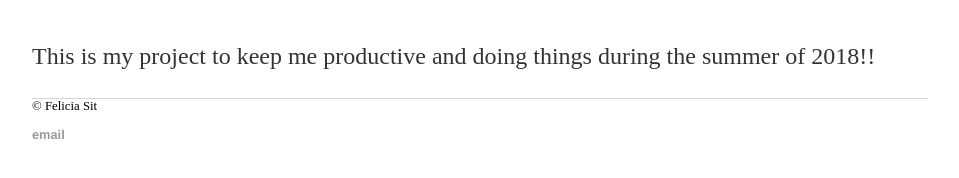
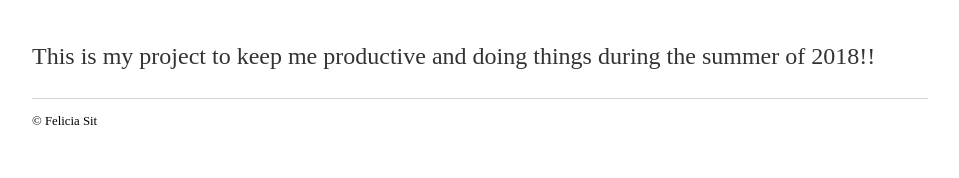
Before and after one commit to feliciasit/feliciasit.github.io, a Jekyll site: the page built from index.html, in a window 1280 px wide. Shown: the part 157-335 px from the top of the page, without its empty margins (160-1119 px from the left). Built offline with Jekyll 4.4.1, drawn with Linux system fonts in a browser that asks for light colours.

Commit message:
Update default.html

```diff
--- a/_layouts/default.html
+++ b/_layouts/default.html
@@ -24,10 +24,8 @@
 
 
 			<footer>
+			<br>
 			© Felicia Sit
-	    		<ul>
-	        		<li><a href="mailto:felicia.sit@gmail.com">email</a></li>
-				</ul>
 			</footer>
 
 		</body>
```
